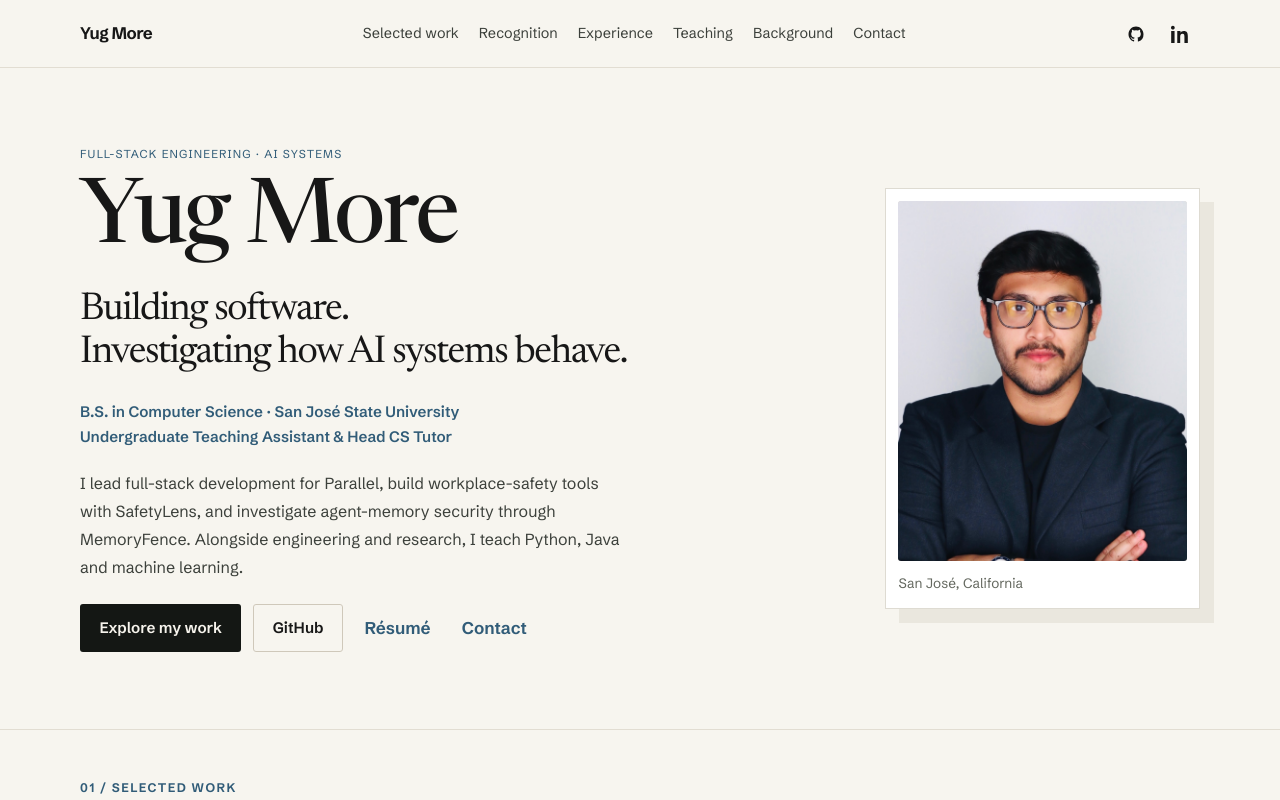
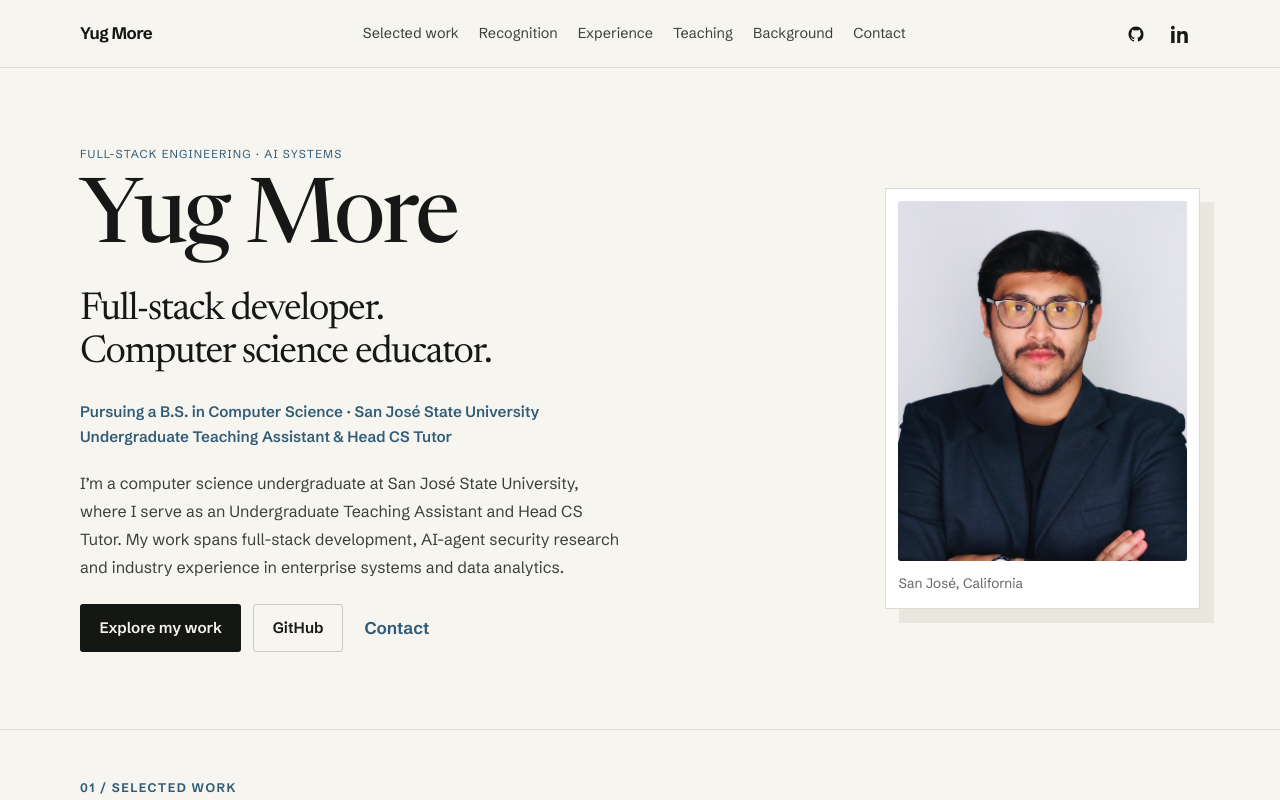
Before and after one commit to Yug-More/Yug-More.github.io, a Next.js app: page / in a window 1280 px wide. Shown: the top 800 px of the page. Built offline with nearby package versions, Linux system fonts and the light colour scheme; no server answers.

Commit message:
content: rewrite introduction around education and experience

```diff
--- a/components/sections/Hero.tsx
+++ b/components/sections/Hero.tsx
@@ -1,5 +1,4 @@
 import Image from "next/image";
-import Link from "next/link";
 import { site } from "@/lib/site";
 
 export function Hero() {
@@ -9,10 +8,10 @@ export function Hero() {
         <div className="hero-copy">
           <p className="kicker">Full-stack engineering · AI systems</p>
           <h1 id="hero-title">{site.name}</h1>
-          <p className="hero-position">Building software.<br />Investigating how AI systems behave.</p>
-          <p className="hero-credentials">B.S. in Computer Science · San José State University<br />Undergraduate Teaching Assistant &amp; Head CS Tutor</p>
+          <p className="hero-position">Full-stack developer.<br />Computer science educator.</p>
+          <p className="hero-credentials">Pursuing a B.S. in Computer Science · San José State University<br />Undergraduate Teaching Assistant &amp; Head CS Tutor</p>
           <p className="intro">
-            I lead full-stack development for Parallel, build workplace-safety tools with SafetyLens, and investigate agent-memory security through MemoryFence. Alongside engineering and research, I teach Python, Java and machine learning.
+            I’m a computer science undergraduate at San José State University, where I serve as an Undergraduate Teaching Assistant and Head CS Tutor. My work spans full-stack development, AI-agent security research and industry experience in enterprise systems and data analytics.
           </p>
           <div className="actions">
             <a className="button button-primary" href="#projects">
@@ -21,7 +20,7 @@ export function Hero() {
             <a className="button button-secondary" href={site.github} target="_blank" rel="noreferrer">
               GitHub
             </a>
-            <Link className="text-link resume-link" href="/resume/">Résumé</Link><a className="text-link resume-link" href="#contact">Contact</a>
+            <a className="text-link resume-link" href="#contact">Contact</a>
           </div>
         </div>
         <figure className="portrait-frame">
```
